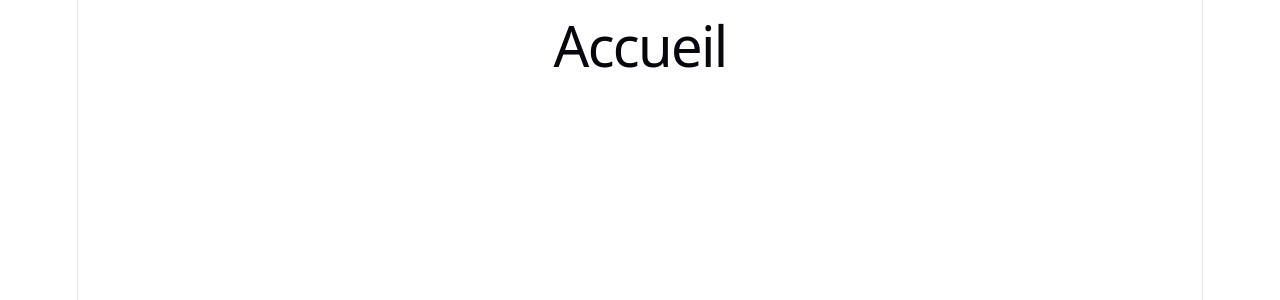
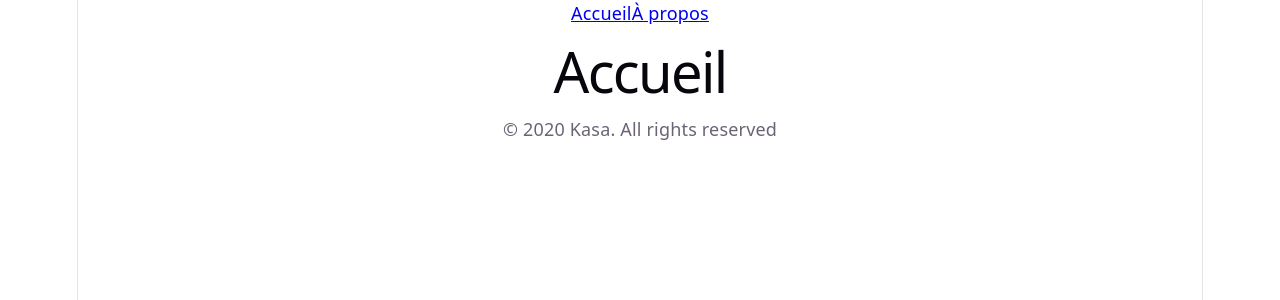
Before and after one commit to Loic-87/kasa, a React (Vite) app: page / in a window 1280 px wide. Shown: the top 300 px of the page. Built offline with nearby package versions, Linux system fonts and the light colour scheme.

Commit message:
Ajout du composant Layout et intégration dans le Router

```diff
--- /dev/null
+++ b/src/components/Layout/index.jsx
@@ -0,0 +1,14 @@
+import Header from "../Header";
+import Footer from "../Footer";
+
+function Layout({ children }) {
+    return (
+        <>
+            <Header />
+            {children}
+            <Footer />
+        </>
+    )
+}
+
+export default Layout
--- a/src/router/index.jsx
+++ b/src/router/index.jsx
@@ -3,16 +3,19 @@
 import About from '../pages/About'
 import Logement from '../pages/Logement'
 import Error from '../pages/Error'
+import Layout from '../components/Layout'
 
 function Router() {
   return (
   <BrowserRouter>
+  <Layout>
       <Routes>
         <Route path="/" element={<Home />} />
         <Route path="/about" element={<About />} />
         <Route path="/logement/:id" element={<Logement />} />
         <Route path="*" element={<Error />} />
       </Routes>
+  </Layout>
   </BrowserRouter>
 )
 }
```
